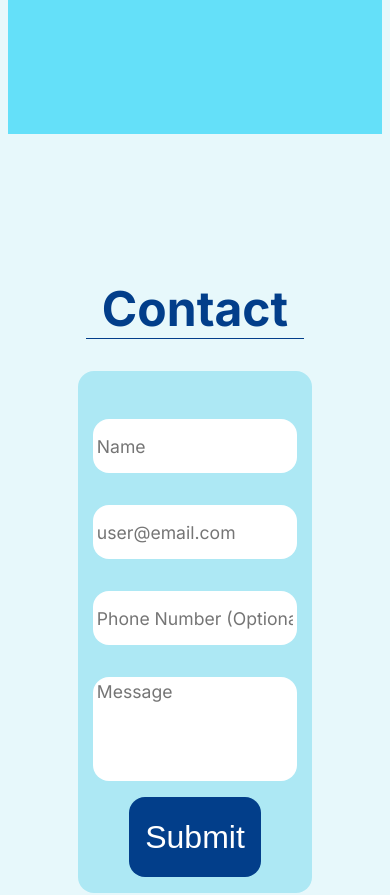
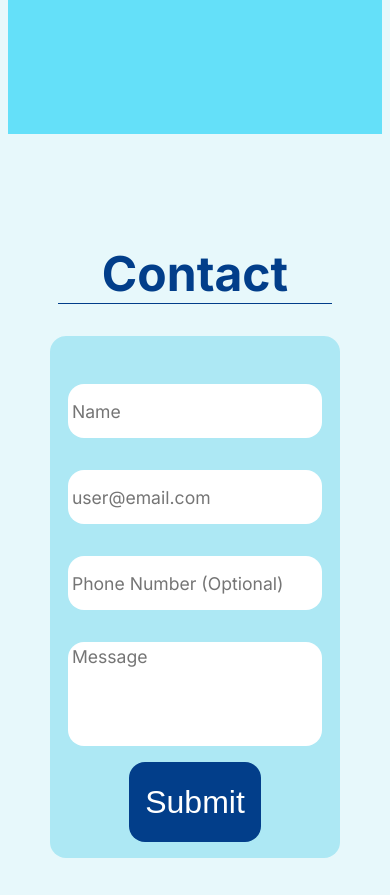
Before and after one commit to ezebalasch/Portfolio, a React (Vite) app: page / in a window 390 px wide. Shown: the part 2980-3875 px from the top of the page. Built offline with nearby package versions, Linux system fonts and the light colour scheme; a web font is replaced by a local one.

Commit message:
Contact Device padding

```diff
--- a/src/components/Contact/Contact.css
+++ b/src/components/Contact/Contact.css
@@ -114,4 +114,7 @@ textarea:focus {
     width: fit-content;
     padding: 1rem;
   }
+  .contact {
+    padding: 1rem;
+  }
 }
```
